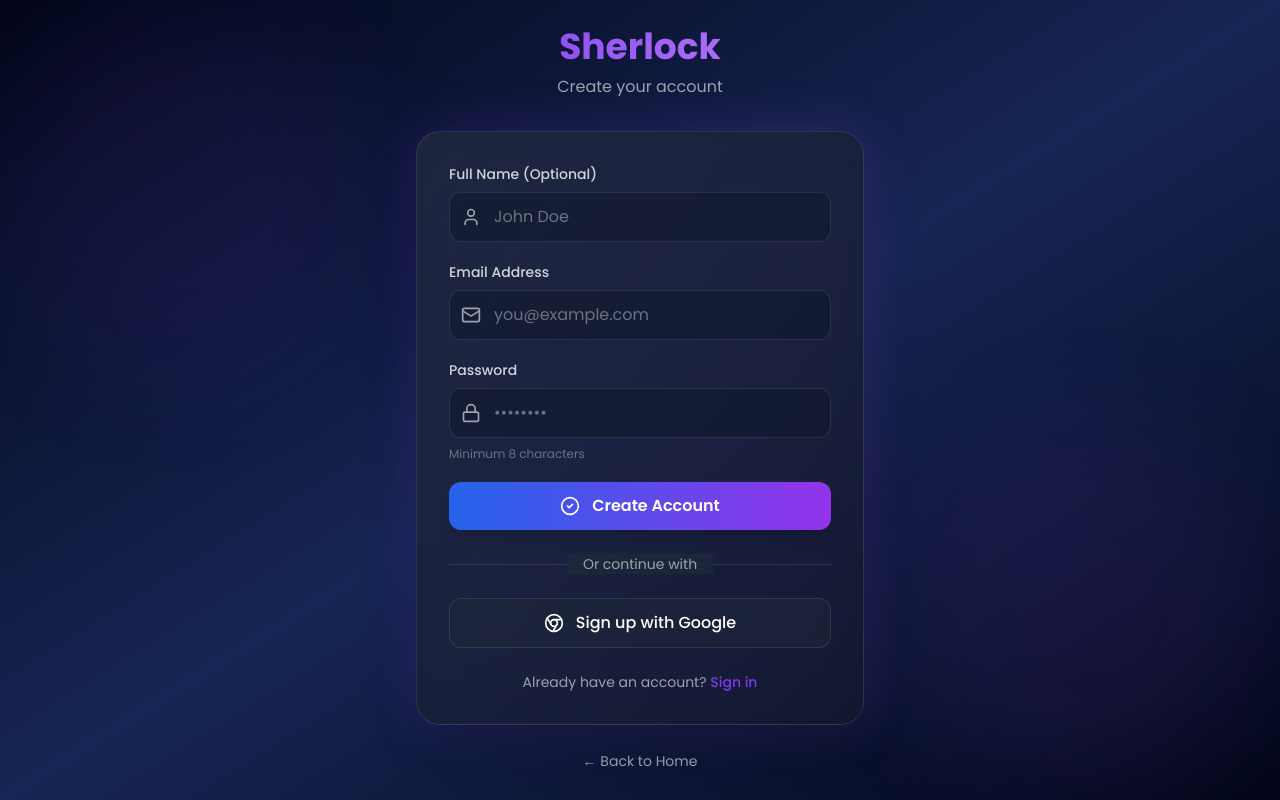
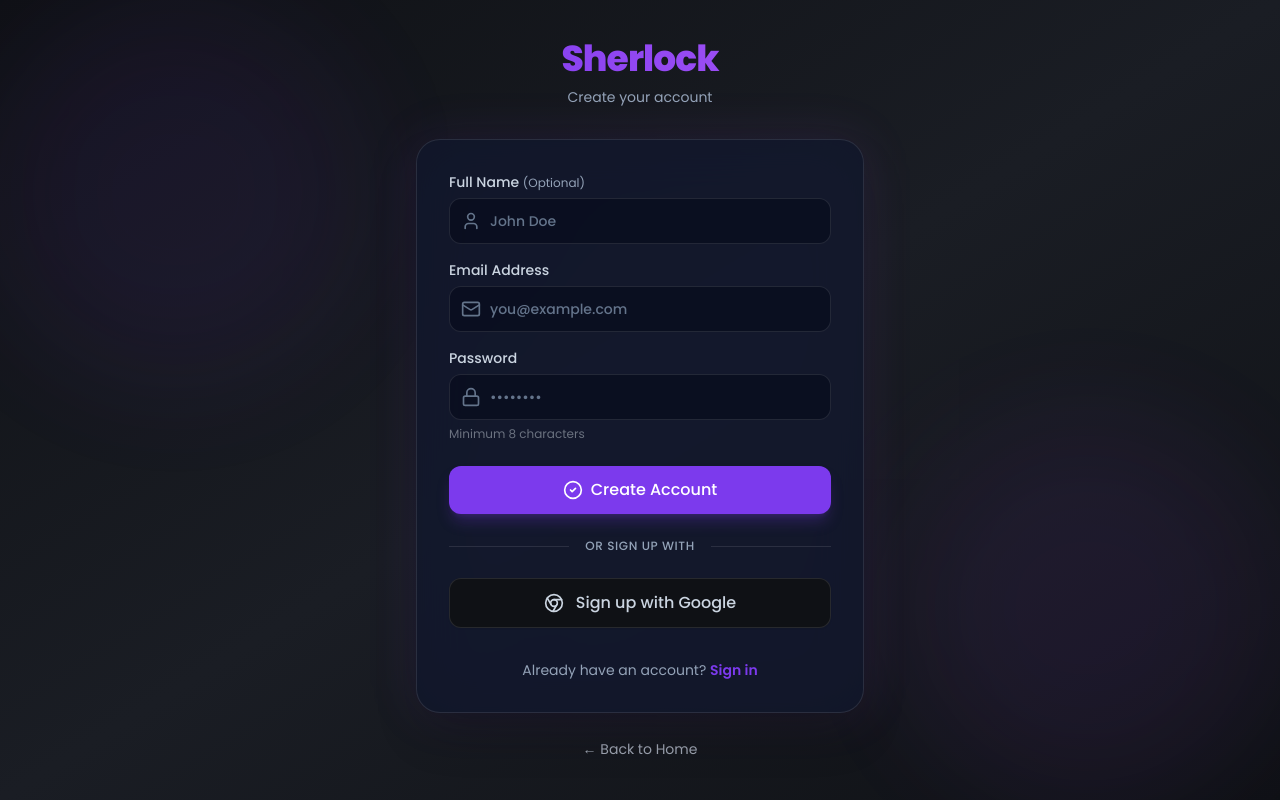
Before and after one commit to bagusardin25/Sherlock-AI-Incident-Response-Co-pilot, a Next.js app in the folder frontend/: page /auth/register in a window 1280 px wide. Built offline with nearby package versions, Linux system fonts and the light colour scheme.

Commit message:
feat(auth): revamp login and register UI with full dark/light mode support

```diff
--- a/frontend/app/auth/login/page.tsx
+++ b/frontend/app/auth/login/page.tsx
@@ -52,26 +52,26 @@
   }
 
   return (
-    <div className="min-h-screen bg-gradient-to-br from-slate-950 via-blue-950 to-slate-950 flex items-center justify-center p-4">
+    <div className="min-h-screen bg-gradient-to-br from-slate-50 via-blue-50 to-slate-100 dark:from-[#0f1115] dark:via-[#1a1d24] dark:to-[#0f1115] flex items-center justify-center p-4 relative overflow-hidden">
       {/* Animated Background */}
-      <div className="fixed inset-0 overflow-hidden pointer-events-none">
-        <div className="absolute top-0 -left-4 w-96 h-96 bg-primary/10 rounded-full blur-3xl animate-pulse"></div>
-        <div className="absolute bottom-0 right-0 w-96 h-96 bg-purple-500/10 rounded-full blur-3xl animate-pulse delay-1000"></div>
+      <div className="absolute inset-0 pointer-events-none">
+        <div className="absolute top-0 -left-4 w-96 h-96 bg-primary/20 dark:bg-primary/10 rounded-full blur-3xl animate-pulse"></div>
+        <div className="absolute bottom-0 right-0 w-96 h-96 bg-purple-500/20 dark:bg-purple-500/10 rounded-full blur-3xl animate-pulse delay-1000"></div>
       </div>
 
-      <div className="relative w-full max-w-md">
+      <div className="relative w-full max-w-md z-10">
         {/* Logo/Header */}
         <div className="text-center mb-8">
-          <h1 className="text-4xl font-bold bg-gradient-to-r from-primary to-purple-400 bg-clip-text text-transparent mb-2">
+          <h1 className="text-4xl font-extrabold bg-gradient-to-r from-primary to-purple-500 bg-clip-text text-transparent mb-2 tracking-tight">
             Sherlock
           </h1>
-          <p className="text-gray-400">Sign in to your account</p>
+          <p className="text-slate-500 dark:text-slate-400 text-sm">Sign in to your account</p>
         </div>
 
         {/* Login Card */}
-        <div className="relative">
-          <div className="absolute inset-0 bg-gradient-to-r from-primary/20 to-purple-500/20 rounded-3xl blur-xl"></div>
-          <div className="relative bg-gradient-to-br from-slate-800/80 to-slate-900/80 backdrop-blur-xl rounded-3xl border border-white/10 p-8 shadow-2xl">
+        <div className="relative group">
+          <div className="absolute -inset-1 bg-gradient-to-r from-primary/20 to-purple-500/20 rounded-[2rem] blur-xl opacity-50 group-hover:opacity-100 transition-opacity duration-500"></div>
+          <div className="relative bg-white/80 dark:bg-slate-900/80 backdrop-blur-xl rounded-3xl border border-black/5 dark:border-white/10 p-8 shadow-2xl">
 
             {/* Error Message */}
             {error && (
@@ -84,21 +84,21 @@
             )}
 
             {/* Login Form */}
-            <form onSubmit={handleSubmit} className="space-y-6">
+            <form onSubmit={handleSubmit} className="space-y-5">
               {/* Email */}
-              <div>
-                <label htmlFor="email" className="block text-sm font-medium text-gray-300 mb-2">
+              <div className="space-y-2">
+                <label htmlFor="email" className="block text-sm font-medium text-slate-700 dark:text-slate-300">
                   Email Address
                 </label>
                 <div className="relative">
-                  <Mail className="absolute left-3 top-1/2 -translate-y-1/2 w-5 h-5 text-gray-400" />
+                  <Mail className="absolute left-3 top-1/2 -translate-y-1/2 w-5 h-5 text-slate-400 dark:text-slate-500" />
                   <input
                     id="email"
                     type="email"
                     value={email}
                     onChange={(e) => setEmail(e.target.value)}
                     placeholder="you@example.com"
-                    className="w-full pl-11 pr-4 py-3 bg-slate-900/50 border border-white/10 rounded-xl text-white placeholder-gray-500 focus:outline-none focus:ring-2 focus:ring-primary/50 focus:border-primary/50 transition-all"
+                    className="w-full bg-slate-50/50 dark:bg-slate-950/50 border border-black/10 dark:border-white/10 rounded-xl pl-10 pr-4 py-3 text-sm font-medium text-slate-900 dark:text-white placeholder:text-slate-400 dark:placeholder:text-slate-500 focus:outline-none focus:ring-2 focus:ring-primary/50 transition-all"
                     required
                   />
                 </div>
@@ -141,32 +141,29 @@
             </form>
 
             {/* Divider */}
-            <div className="relative my-6">
-              <div className="absolute inset-0 flex items-center">
-                <div className="w-full border-t border-white/10"></div>
-              </div>
-              <div className="relative flex justify-center text-sm">
-                <span className="px-4 bg-slate-800/80 text-gray-400">Or continue with</span>
-              </div>
+            <div className="mt-6 flex items-center justify-between gap-4">
+              <div className="h-px bg-black/10 dark:bg-white/10 flex-1"></div>
+              <span className="text-xs font-medium text-slate-400 uppercase tracking-wider">Or continue with</span>
+              <div className="h-px bg-black/10 dark:bg-white/10 flex-1"></div>
             </div>
 
             {/* Google Login */}
             <button
               type="button"
               onClick={handleGoogleLogin}
-              className="w-full bg-slate-800/50 hover:bg-slate-700/50 border border-white/10 text-white font-medium py-3 px-6 rounded-xl transition-all duration-300 flex items-center justify-center gap-3"
+              className="mt-6 w-full bg-white dark:bg-[#0f1115] hover:bg-slate-50 dark:hover:bg-slate-900 border border-black/10 dark:border-white/10 text-slate-700 dark:text-slate-300 font-medium py-3 px-4 rounded-xl transition-all duration-200 flex items-center justify-center gap-3 shadow-sm"
             >
               <Chrome className="w-5 h-5" />
               <span>Sign in with Google</span>
             </button>
 
-            {/* Register Link */}
-            <div className="mt-6 text-center text-sm text-gray-400">
-              Don&apos;t have an account?{' '}
-              <Link href="/auth/register" className="text-primary hover:text-blue-300 font-medium">
+            {/* Footer link */}
+            <p className="mt-8 text-center text-sm text-slate-500 dark:text-slate-400">
+              Don't have an account?{' '}
+              <Link href="/auth/register" className="text-primary font-semibold hover:text-primary/80 transition-colors">
                 Sign up
               </Link>
-            </div>
+            </p>
           </div>
         </div>
 
--- a/frontend/app/auth/register/page.tsx
+++ b/frontend/app/auth/register/page.tsx
@@ -57,26 +57,26 @@
   }
 
   return (
-    <div className="min-h-screen bg-gradient-to-br from-slate-950 via-blue-950 to-slate-950 flex items-center justify-center p-4">
+    <div className="min-h-screen bg-gradient-to-br from-slate-50 via-blue-50 to-slate-100 dark:from-[#0f1115] dark:via-[#1a1d24] dark:to-[#0f1115] flex items-center justify-center p-4 relative overflow-hidden">
       {/* Animated Background */}
-      <div className="fixed inset-0 overflow-hidden pointer-events-none">
-        <div className="absolute top-0 -left-4 w-96 h-96 bg-primary/10 rounded-full blur-3xl animate-pulse"></div>
-        <div className="absolute bottom-0 right-0 w-96 h-96 bg-purple-500/10 rounded-full blur-3xl animate-pulse delay-1000"></div>
+      <div className="absolute inset-0 pointer-events-none">
+        <div className="absolute top-0 -left-4 w-96 h-96 bg-primary/20 dark:bg-primary/10 rounded-full blur-3xl animate-pulse"></div>
+        <div className="absolute bottom-0 right-0 w-96 h-96 bg-purple-500/20 dark:bg-purple-500/10 rounded-full blur-3xl animate-pulse delay-1000"></div>
       </div>
 
-      <div className="relative w-full max-w-md">
+      <div className="relative w-full max-w-md z-10">
         {/* Logo/Header */}
         <div className="text-center mb-8">
-          <h1 className="text-4xl font-bold bg-gradient-to-r from-primary to-purple-400 bg-clip-text text-transparent mb-2">
+          <h1 className="text-4xl font-extrabold bg-gradient-to-r from-primary to-purple-500 bg-clip-text text-transparent mb-2 tracking-tight">
             Sherlock
           </h1>
-          <p className="text-gray-400">Create your account</p>
+          <p className="text-slate-500 dark:text-slate-400 text-sm">Create your account</p>
         </div>
 
         {/* Register Card */}
-        <div className="relative">
-          <div className="absolute inset-0 bg-gradient-to-r from-primary/20 to-purple-500/20 rounded-3xl blur-xl"></div>
-          <div className="relative bg-gradient-to-br from-slate-800/80 to-slate-900/80 backdrop-blur-xl rounded-3xl border border-white/10 p-8 shadow-2xl">
+        <div className="relative group">
+          <div className="absolute -inset-1 bg-gradient-to-r from-primary/20 to-purple-500/20 rounded-[2rem] blur-xl opacity-50 group-hover:opacity-100 transition-opacity duration-500"></div>
+          <div className="relative bg-white/80 dark:bg-slate-900/80 backdrop-blur-xl rounded-3xl border border-black/5 dark:border-white/10 p-8 shadow-2xl">
 
             {/* Error Message */}
             {error && (
@@ -89,58 +89,58 @@
             )}
 
             {/* Register Form */}
-            <form onSubmit={handleSubmit} className="space-y-5">
+            <form onSubmit={handleSubmit} className="space-y-4">
               {/* Full Name */}
-              <div>
-                <label htmlFor="fullName" className="block text-sm font-medium text-gray-300 mb-2">
-                  Full Name (Optional)
+              <div className="space-y-1.5">
+                <label htmlFor="fullName" className="block text-sm font-medium text-slate-700 dark:text-slate-300">
+                  Full Name <span className="text-slate-400 text-xs font-normal">(Optional)</span>
                 </label>
                 <div className="relative">
-                  <User className="absolute left-3 top-1/2 -translate-y-1/2 w-5 h-5 text-gray-400" />
+                  <User className="absolute left-3 top-1/2 -translate-y-1/2 w-5 h-5 text-slate-400 dark:text-slate-500" />
                   <input
                     id="fullName"
                     type="text"
                     value={fullName}
                     onChange={(e) => setFullName(e.target.value)}
                     placeholder="John Doe"
-                    className="w-full pl-11 pr-4 py-3 bg-slate-900/50 border border-white/10 rounded-xl text-white placeholder-gray-500 focus:outline-none focus:ring-2 focus:ring-primary/50 focus:border-primary/50 transition-all"
+                    className="w-full bg-slate-50/50 dark:bg-slate-950/50 border border-black/10 dark:border-white/10 rounded-xl pl-10 pr-4 py-3 text-sm font-medium text-slate-900 dark:text-white placeholder:text-slate-400 dark:placeholder:text-slate-500 focus:outline-none focus:ring-2 focus:ring-primary/50 transition-all"
                   />
                 </div>
               </div>
 
               {/* Email */}
-              <div>
-                <label htmlFor="email" className="block text-sm font-medium text-gray-300 mb-2">
+              <div className="space-y-1.5">
+                <label htmlFor="email" className="block text-sm font-medium text-slate-700 dark:text-slate-300">
                   Email Address
                 </label>
                 <div className="relative">
-                  <Mail className="absolute left-3 top-1/2 -translate-y-1/2 w-5 h-5 text-gray-400" />
+                  <Mail className="absolute left-3 top-1/2 -translate-y-1/2 w-5 h-5 text-slate-400 dark:text-slate-500" />
                   <input
                     id="email"
                     type="email"
                     value={email}
                     onChange={(e) => setEmail(e.target.value)}
                     placeholder="you@example.com"
-                    className="w-full pl-11 pr-4 py-3 bg-slate-900/50 border border-white/10 rounded-xl text-white placeholder-gray-500 focus:outline-none focus:ring-2 focus:ring-primary/50 focus:border-primary/50 transition-all"
+                    className="w-full bg-slate-50/50 dark:bg-slate-950/50 border border-black/10 dark:border-white/10 rounded-xl pl-10 pr-4 py-3 text-sm font-medium text-slate-900 dark:text-white placeholder:text-slate-400 dark:placeholder:text-slate-500 focus:outline-none focus:ring-2 focus:ring-primary/50 transition-all"
                     required
                   />
                 </div>
               </div>
 
               {/* Password */}
-              <div>
-                <label htmlFor="password" className="block text-sm font-medium text-gray-300 mb-2">
+              <div className="space-y-1.5 pb-2">
+                <label htmlFor="password" className="block text-sm font-medium text-slate-700 dark:text-slate-300">
                   Password
                 </label>
                 <div className="relative">
-                  <Lock className="absolute left-3 top-1/2 -translate-y-1/2 w-5 h-5 text-gray-400" />
+                  <Lock className="absolute left-3 top-1/2 -translate-y-1/2 w-5 h-5 text-slate-400 dark:text-slate-500" />
                   <input
                     id="password"
                     type="password"
                     value={password}
                     onChange={(e) => setPassword(e.target.value)}
                     placeholder="••••••••"
-                    className="w-full pl-11 pr-4 py-3 bg-slate-900/50 border border-white/10 rounded-xl text-white placeholder-gray-500 focus:outline-none focus:ring-2 focus:ring-primary/50 focus:border-primary/50 transition-all"
+                    className="w-full bg-slate-50/50 dark:bg-slate-950/50 border border-black/10 dark:border-white/10 rounded-xl pl-10 pr-4 py-3 text-sm font-medium text-slate-900 dark:text-white placeholder:text-slate-400 dark:placeholder:text-slate-500 focus:outline-none focus:ring-2 focus:ring-primary/50 transition-all"
                     required
                     minLength={8}
                   />
@@ -152,7 +152,7 @@
               <button
                 type="submit"
                 disabled={isLoading}
-                className="w-full bg-gradient-to-r from-blue-600 to-purple-600 hover:from-primary hover:to-purple-500 disabled:from-gray-700 disabled:to-gray-700 disabled:cursor-not-allowed text-white font-semibold py-3 px-6 rounded-xl transition-all duration-300 flex items-center justify-center gap-3 shadow-lg hover:shadow-2xl hover:shadow-primary/50 disabled:shadow-none"
+                className="w-full bg-primary hover:bg-primary/90 text-white font-medium py-3 px-4 rounded-xl transition-all duration-200 flex items-center justify-center gap-2 group shadow-lg shadow-primary/25"
               >
                 {isLoading ? (
                   <>
@@ -169,32 +169,29 @@
             </form>
 
             {/* Divider */}
-            <div className="relative my-6">
-              <div className="absolute inset-0 flex items-center">
-                <div className="w-full border-t border-white/10"></div>
-              </div>
-              <div className="relative flex justify-center text-sm">
-                <span className="px-4 bg-slate-800/80 text-gray-400">Or continue with</span>
-              </div>
+            <div className="mt-6 flex items-center justify-between gap-4">
+              <div className="h-px bg-black/10 dark:bg-white/10 flex-1"></div>
+              <span className="text-xs font-medium text-slate-400 uppercase tracking-wider">Or sign up with</span>
+              <div className="h-px bg-black/10 dark:bg-white/10 flex-1"></div>
             </div>
 
             {/* Google Signup */}
             <button
               type="button"
               onClick={handleGoogleSignup}
-              className="w-full bg-slate-800/50 hover:bg-slate-700/50 border border-white/10 text-white font-medium py-3 px-6 rounded-xl transition-all duration-300 flex items-center justify-center gap-3"
+              className="mt-6 w-full bg-white dark:bg-[#0f1115] hover:bg-slate-50 dark:hover:bg-slate-900 border border-black/10 dark:border-white/10 text-slate-700 dark:text-slate-300 font-medium py-3 px-6 rounded-xl transition-all duration-300 flex items-center justify-center gap-3 shadow-sm"
             >
               <Chrome className="w-5 h-5" />
               <span>Sign up with Google</span>
             </button>
 
-            {/* Login Link */}
-            <div className="mt-6 text-center text-sm text-gray-400">
+            {/* Footer link */}
+            <p className="mt-8 text-center text-sm text-slate-500 dark:text-slate-400">
               Already have an account?{' '}
-              <Link href="/auth/login" className="text-primary hover:text-blue-300 font-medium">
+              <Link href="/auth/login" className="text-primary font-semibold hover:text-primary/80 transition-colors">
                 Sign in
               </Link>
-            </div>
+            </p>
           </div>
         </div>
 
```
